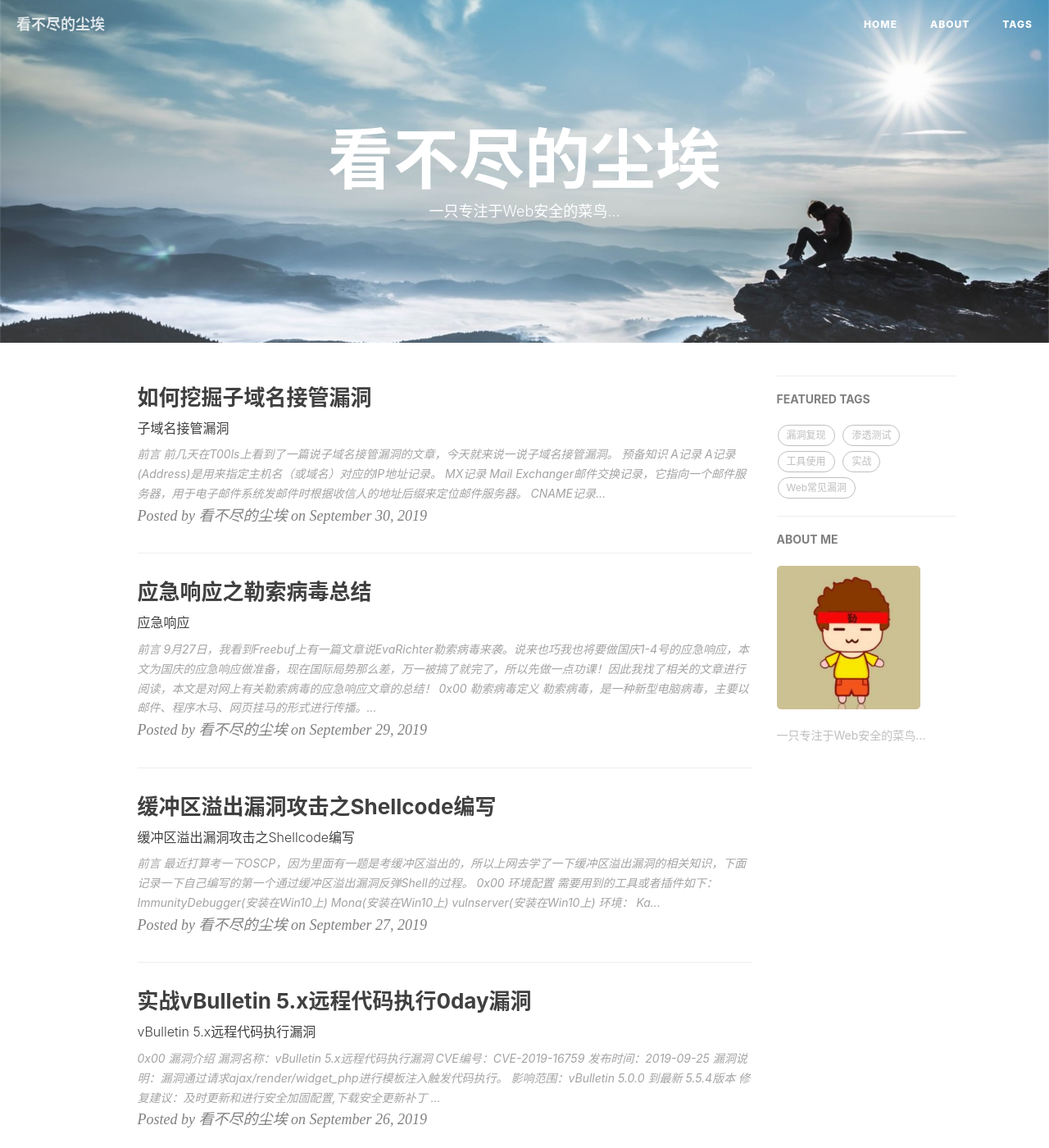
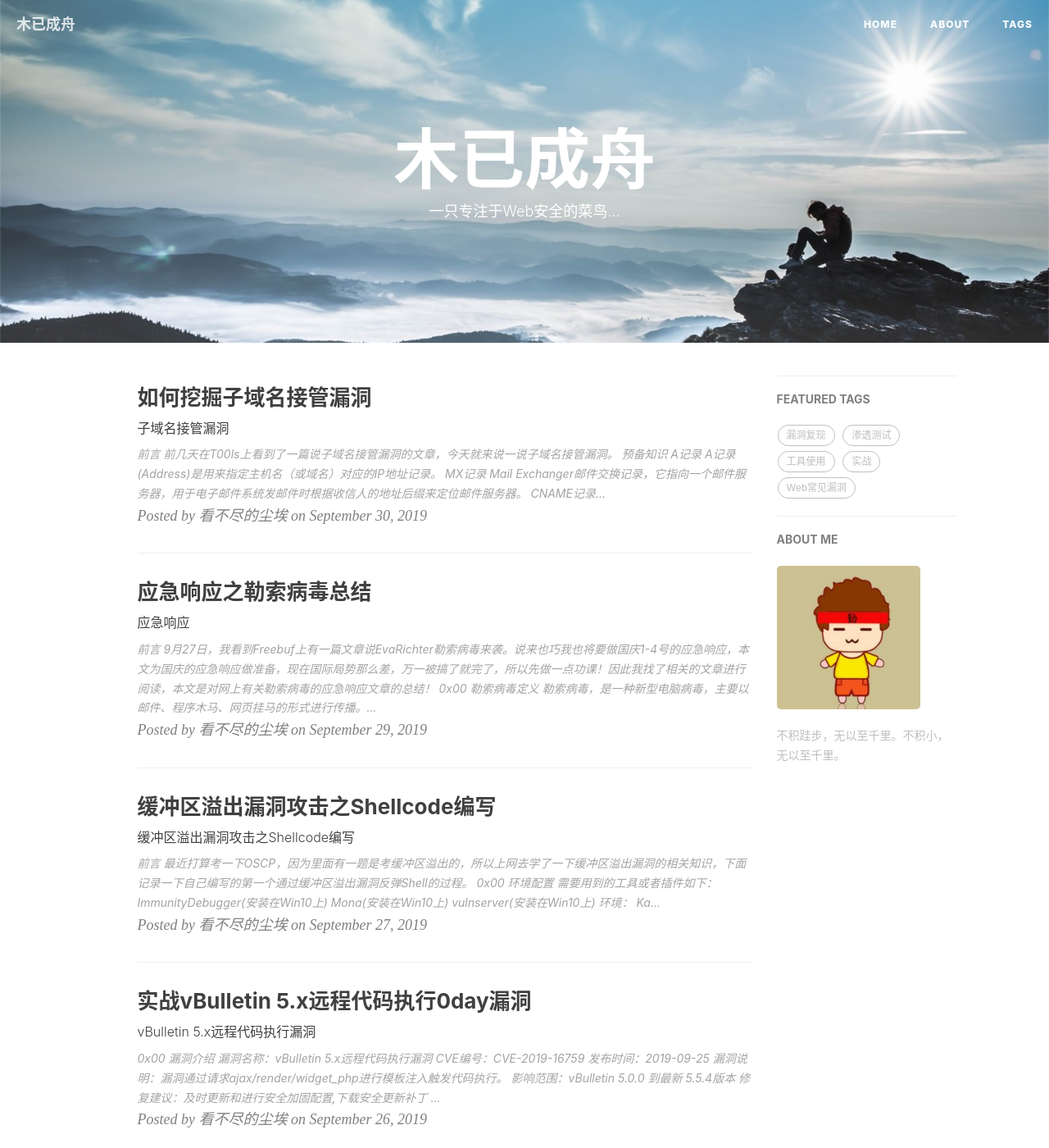
Before and after one commit to FiveAourThe/FiveAourThe.github.io, a Jekyll site: the page built from index.html, in a window 1280 px wide and 1400 px high. Shown: the whole window at 82% size. Built offline with Jekyll 4.4.1, drawn with Linux system fonts in a browser that asks for light colours; nearby versions of some CDN libraries; the list of posts is cut into pages by our own code; comment, search, counter and statistics services are not loaded; some of the changed text lies outside the part shown.

Commit message:
change file

```diff
--- a/_config.yml
+++ b/_config.yml
@@ -1,17 +1,17 @@
 # Site settings
-title: 看不尽的尘埃
-SEOTitle: 看不尽的尘埃 | My Blog
+title: 木已成舟
+SEOTitle: 木已成舟 | My Blog
 header-img: img/post-bg-rwd.jpg
 #email: qiubaiying@gmail.com
-description: "一只专注于Web安全的菜鸟..."
-keyword: "Web安全,渗透测试,白帽子,看不尽的尘埃,En_dust"
+description: "不积跬步，无以至千里。不积小，无以至千里。"
+keyword: "Web安全,渗透测试,内网渗透"
 url: "https://fiveaourthe.github.io/"          # your host, for absolute URL
 baseurl: ""      # for example, '/blog' if your blog hosted on 'host/blog'
 
 
 # Sidebar settings
 sidebar: true                           # whether or not using Sidebar.
-sidebar-about-description: "一只专注于Web安全的菜鸟..."
+sidebar-about-description: "不积跬步，无以至千里。不积小，无以至千里。"
 sidebar-avatar: img/avatar-by.JPG      # use absolute URL, seeing it's used in both `/` and `/about/`
 
 
```
